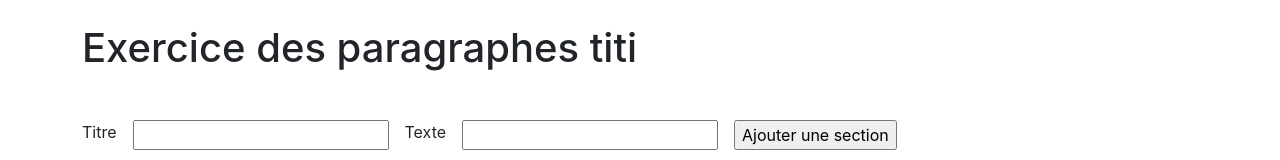
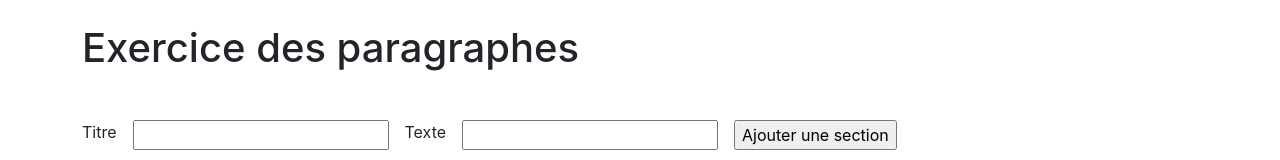
Before and after one commit to yvandouenel/diginamic2022M06, a React (Create React App) app in the folder react/paragraphes/: page / in a window 1280 px wide. Shown: the top 160 px of the page. Built offline with nearby package versions, Linux system fonts and the light colour scheme.

Commit message:
Mode strict remis dans l'applic paragraphes.

```diff
--- a/react/paragraphes/src/index.js
+++ b/react/paragraphes/src/index.js
@@ -5,7 +5,11 @@ import App from "./components/App";
 import reportWebVitals from "./reportWebVitals";
 
 const root = ReactDOM.createRoot(document.getElementById("root"));
-root.render(<App toto="titi" />);
+root.render(
+  <React.StrictMode>
+    <App />
+  </React.StrictMode>
+);
 
 // If you want to start measuring performance in your app, pass a function
 // to log results (for example: reportWebVitals(console.log))
```
